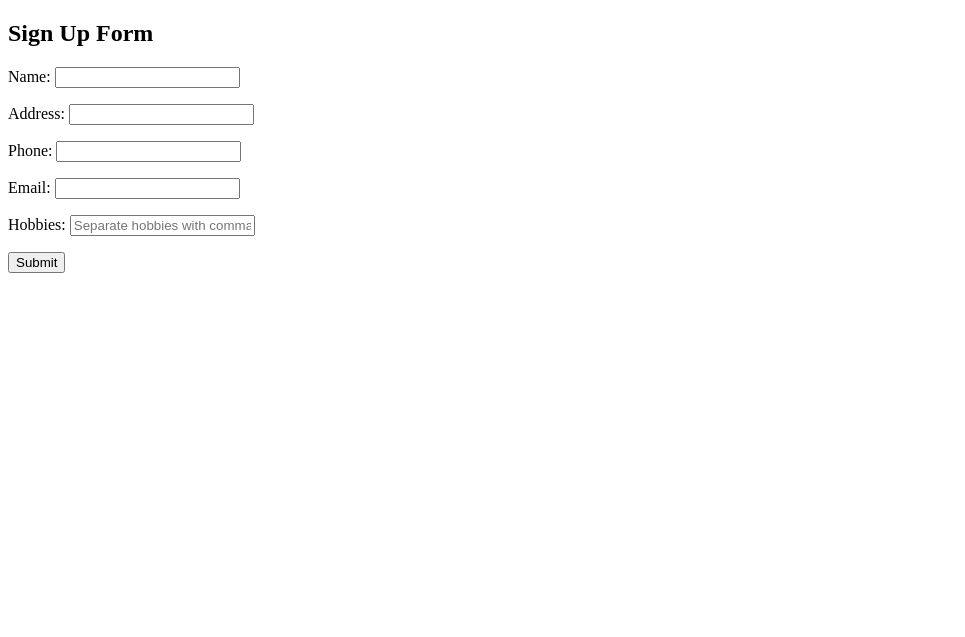
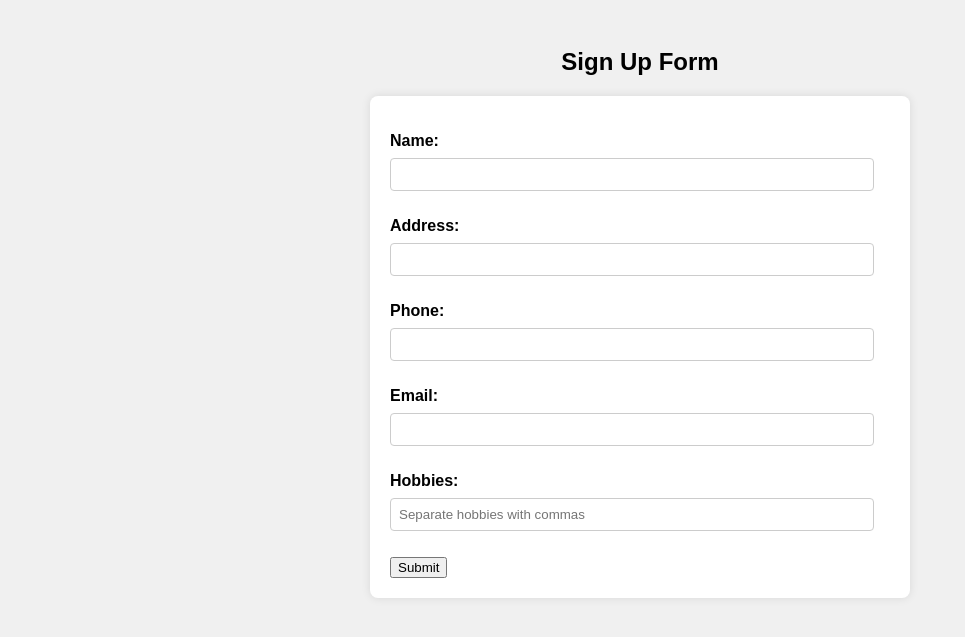
Before and after one commit to jijan67/Contact-Form-Using-Django, a Django app: page /sign-up/ in a window 1280 px wide. Shown: the top 637 px of the page, without its empty margins (0-965 px from the left). Run offline with Django 5.2, Linux system fonts and the light colour scheme.

Commit message:
sign_up.html

```diff
--- a/contacts/templates/contacts/sign_up.html
+++ b/contacts/templates/contacts/sign_up.html
@@ -3,6 +3,64 @@
 <head>
     <meta charset="UTF-8">
     <title>Sign Up</title>
+    <style>
+        body {
+            font-family: Arial, sans-serif;
+            background-color: #f0f0f0;
+            padding: 20px;
+        }
+
+        h2 {
+            text-align: center;
+            margin-bottom: 20px;
+        }
+
+        form {
+            max-width: 500px;
+            margin: 0 auto;
+            background-color: #fff;
+            padding: 20px;
+            border-radius: 8px;
+            box-shadow: 0 0 10px rgba(0, 0, 0, 0.1);
+        }
+
+        form label {
+            display: block;
+            margin-bottom: 8px;
+            font-weight: bold;
+        }
+
+        form input[type="text"],
+        form input[type="email"],
+        form input[type="tel"] {
+            width: calc(100% - 16px); /* Adjust for padding */
+            padding: 8px;
+            margin-bottom: 10px;
+            border: 1px solid #ccc;
+            border-radius: 4px;
+            box-sizing: border-box;
+        }
+
+        form input[type="submit"] {
+            background-color: #4CAF50;
+            color: white;
+            padding: 10px 20px;
+            border: none;
+            border-radius: 4px;
+            cursor: pointer;
+            font-size: 16px;
+        }
+
+        form input[type="submit"]:hover {
+            background-color: #45a049;
+        }
+
+        .error-message {
+            color: #ff0000;
+            font-size: 14px;
+            margin-top: 5px;
+        }
+    </style>
 </head>
 <body>
     <h2>Sign Up Form</h2>
```
